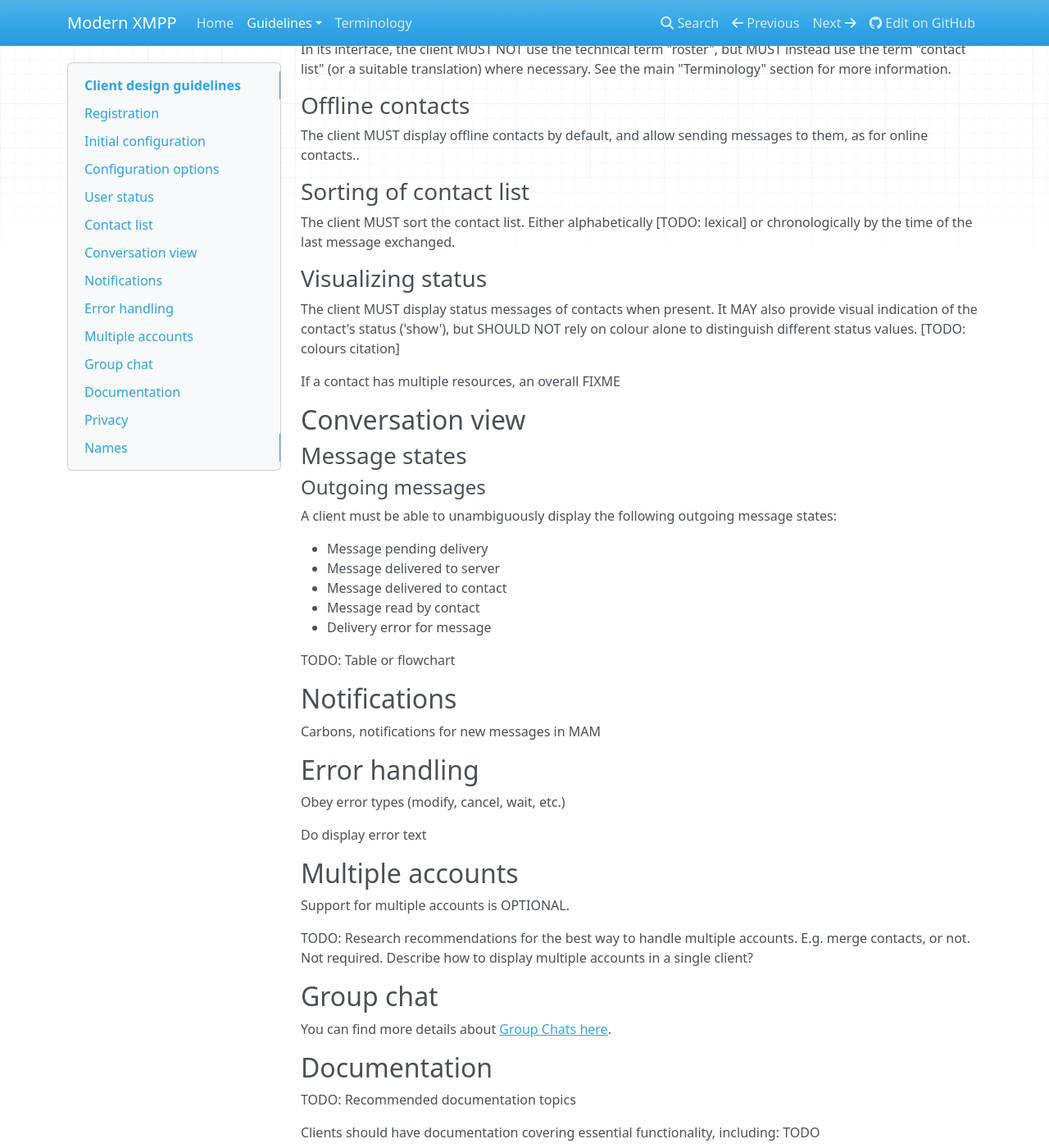
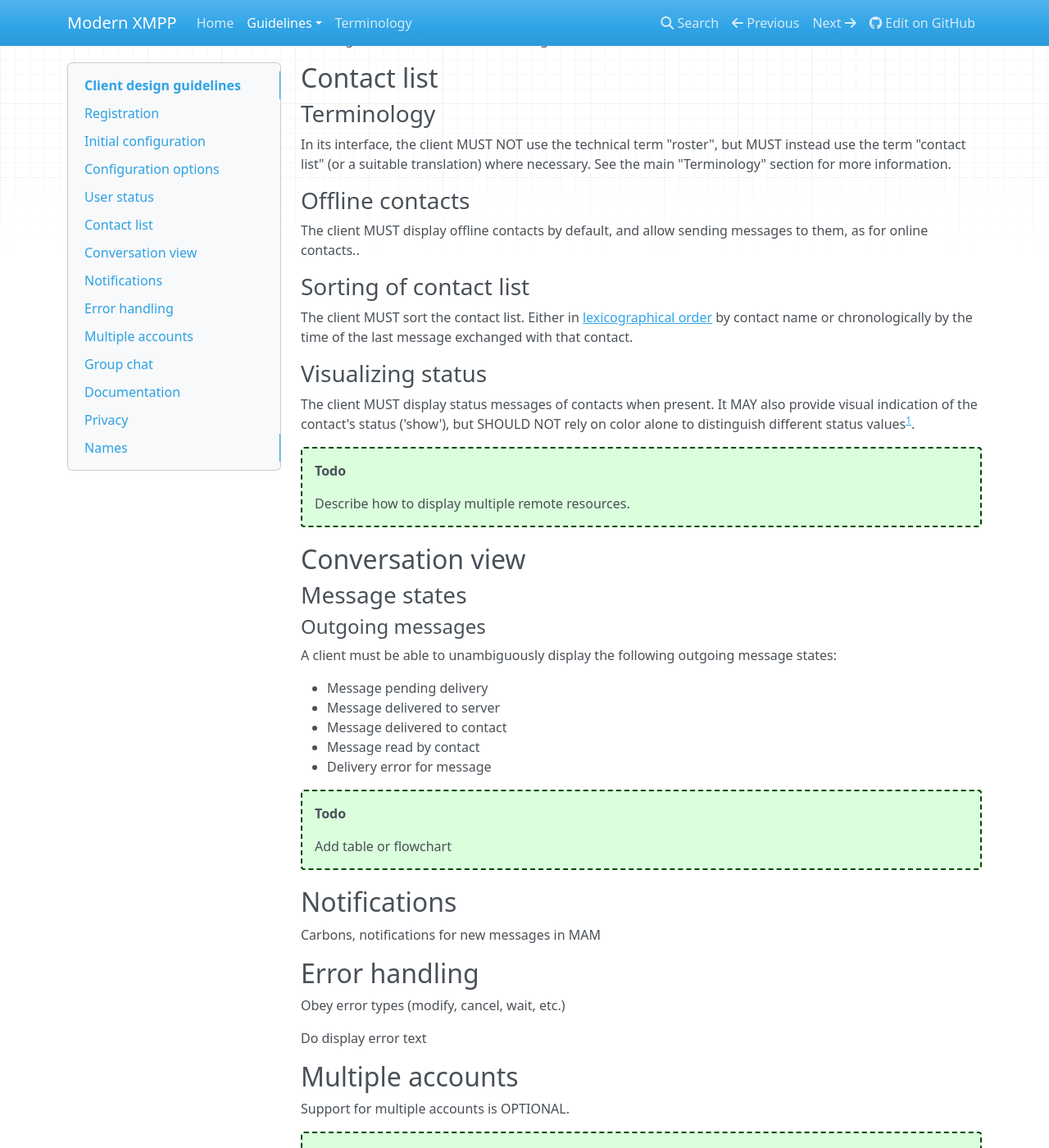
Before and after one commit to modernxmpp/modernxmpp, an MkDocs documentation site: the page built from docs/client-guidelines/design.md, in a window 1280 px wide and 1400 px high, scrolled down 1510 px. Shown: the whole window at 82% size. Built offline with MkDocs 1.6.1, drawn with Linux system fonts in a browser that asks for light colours; nearby versions of some CDN libraries; some of the changed text lies outside the part shown.

Commit message:
design.md: Large todo cleanup, switch to admonitions for todos

```diff
--- a/docs/client-guidelines/design.md
+++ b/docs/client-guidelines/design.md
@@ -9,7 +10,7 @@ please [open an issue or pull request](https://github.com/modernxmpp/modernxmpp)
 
 ## Registration
 
-TODO.
+!!! TODO
 
 ## Initial configuration
 
@@ -70,14 +71,16 @@ The client MUST display offline contacts by default, and allow sending messages
 
 ### Sorting of contact list
 
-The client MUST sort the contact list. Either alphabetically [TODO: lexical] or chronologically by the time of the last message exchanged.
+The client MUST sort the contact list. Either in [lexicographical order](https://en.wikipedia.org/wiki/Lexicographical_order) by contact name or
+chronologically by the time of the last message exchanged with that contact.
 
 ### Visualizing status
 
 The client MUST display status messages of contacts when present. It MAY also provide visual indication of the contact's status ('show'), but
-SHOULD NOT rely on colour alone to distinguish different status values. [TODO: colours citation]
+SHOULD NOT rely on color alone to distinguish different status values[^color].
 
-If a contact has multiple resources, an overall FIXME
+!!! todo
+    Describe how to display multiple remote resources.
 
 ## Conversation view
 
@@ -93,7 +96,8 @@ A client must be able to unambiguously display the following outgoing message st
 * Message read by contact
 * Delivery error for message
 
-TODO: Table or flowchart
+!!! todo
+    Add table or flowchart
 
 ## Notifications
 
@@ -118,13 +123,18 @@ You can find more details about [Group Chats here](groupchat.md).
 
 ## Documentation
 
-TODO: Recommended documentation topics
+Clients should have documentation covering essential functionality, including:
 
-Clients should have documentation covering essential functionality, including: TODO
+!!! todo
+    List of recommended documentation topics, e.g. how to add a contact
 
 ## Privacy
 
 Clients must not reveal full JID. Don't query unsubscribed contacts.
+
+!!! todo
+    Probably belongs in protocol reference. Probably some things relevant
+    to UI that should be mentioned, however.
 
 ## Names
 
@@ -171,3 +181,10 @@ should be checked in the order described by the table below, displaying the firs
 (\*) Mentions refer to resource. if you do proper references you can live replace it with the 'nice' name.
 
 Avatar display should follow the same order
+
+<!-- Footnotes -->
+
+[^color]: Resources for the use of color in interface design:
+
+    * [WCAG 2.1: Understanding Use of Color](https://www.w3.org/WAI/WCAG21/Understanding/use-of-color.html)
+    * [Color contrast checker](https://webaim.org/resources/contrastchecker/)
```
Also changed, not shown: other parts of docs/client-guidelines/design.md (+5 -3 lines).
